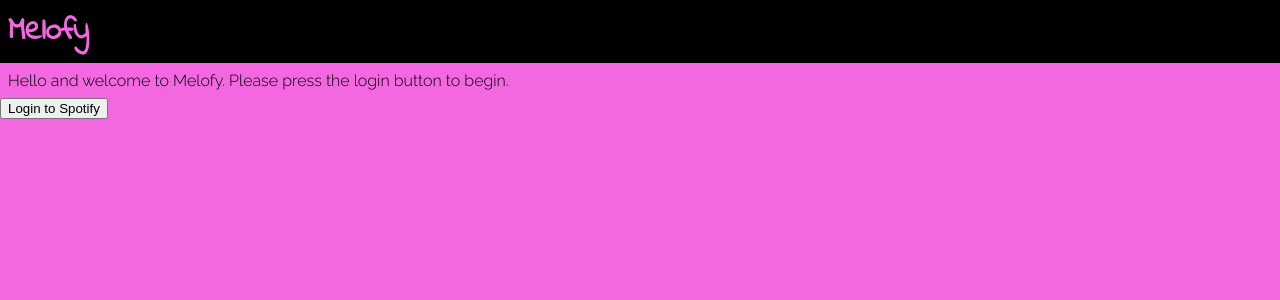
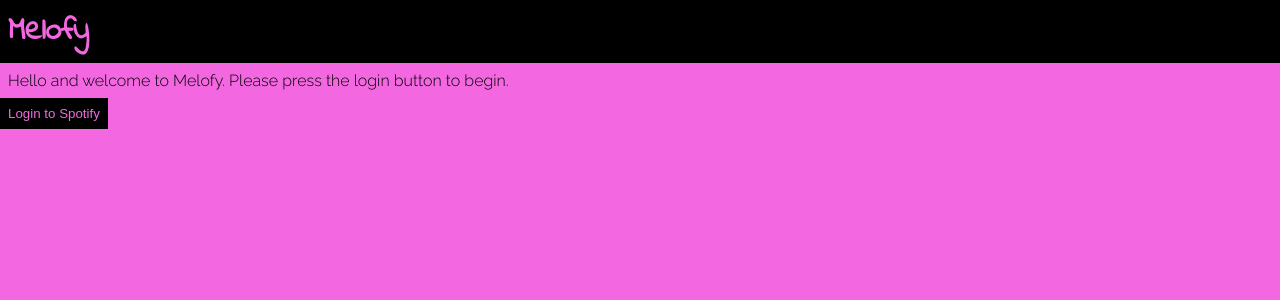
Before and after one commit to mlewicki12/angular-melofy-web, an Angular app: page / in a window 1280 px wide. Shown: the top 300 px of the page. Built offline with nearby package versions, Linux system fonts and the light colour scheme.

Commit message:
clean up variables

```diff
--- a/src/app/components/header/header.component.scss
+++ b/src/app/components/header/header.component.scss
@@ -2,8 +2,8 @@
 @import "~src/scss/_variables";
 
 #title {
-  font-family: "Indie Flower", cursive;
-  color: $main-color;
+  font-family: $primary-font;
+  color: $primary-color;
 
   margin: 0;
   padding: 0.5rem;
--- a/src/app/components/login/login.component.scss
+++ b/src/app/components/login/login.component.scss
@@ -0,0 +1,9 @@
+
+@import "~src/scss/_variables";
+
+.login {
+  color: $primary-color;
+  background-color: $secondary-color;
+  border: unset;
+  padding: 0.5rem;
+}
--- a/src/scss/_variables.scss
+++ b/src/scss/_variables.scss
@@ -1,3 +1,6 @@
 
-$main-color: #f368e0;
+$primary-color: #f368e0;
 $secondary-color: black;
+
+$primary-font: "Indie Flower", cursive;
+$secondary-font: "Raleway", sans-serif;
--- a/src/styles.scss
+++ b/src/styles.scss
@@ -5,7 +5,7 @@ body {
   padding: 0;
   margin: 0;
 
-  background-color: $main-color;
+  background-color: $primary-color;
 }
 
 .text {
@@ -13,5 +13,5 @@ body {
   padding: 0.5rem;
 
   color: $secondary-color;
-  font-family: "Raleway", sans-serif;
+  font-family: $secondary-font;
 }
```
